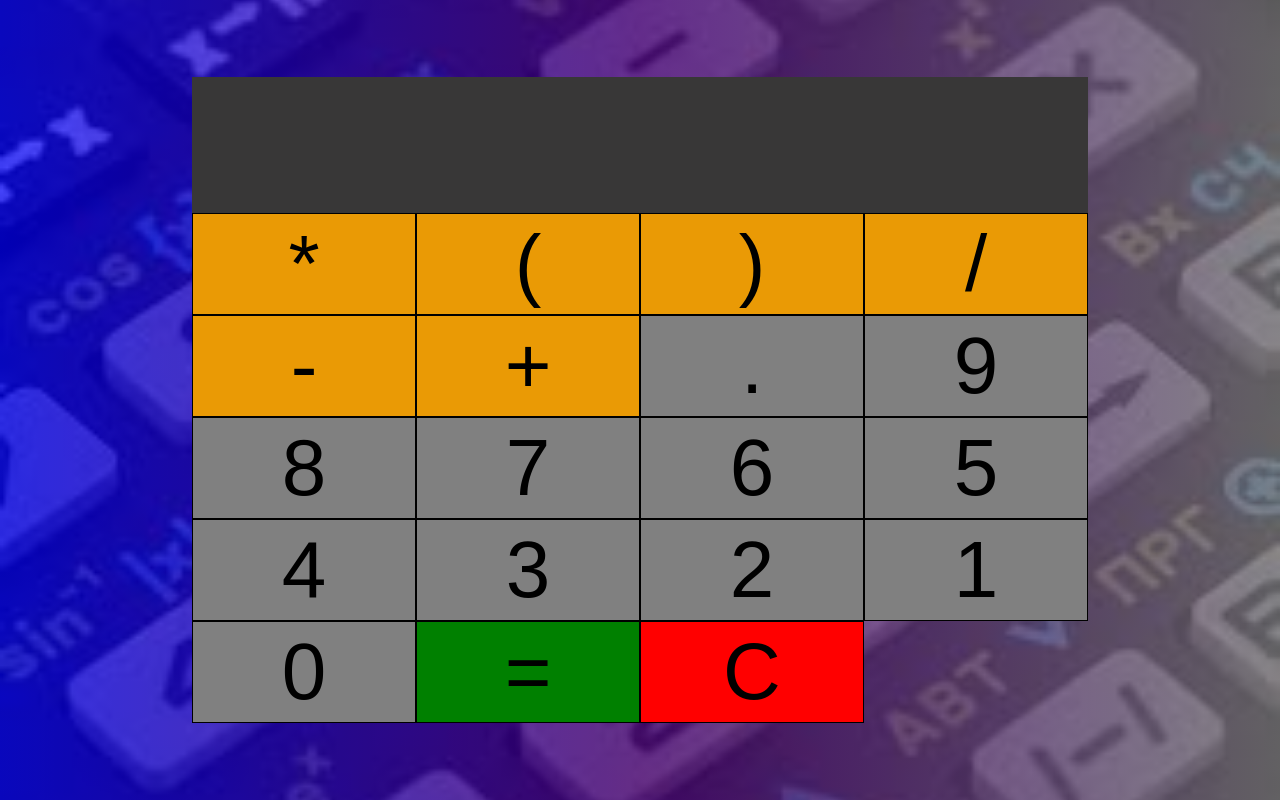
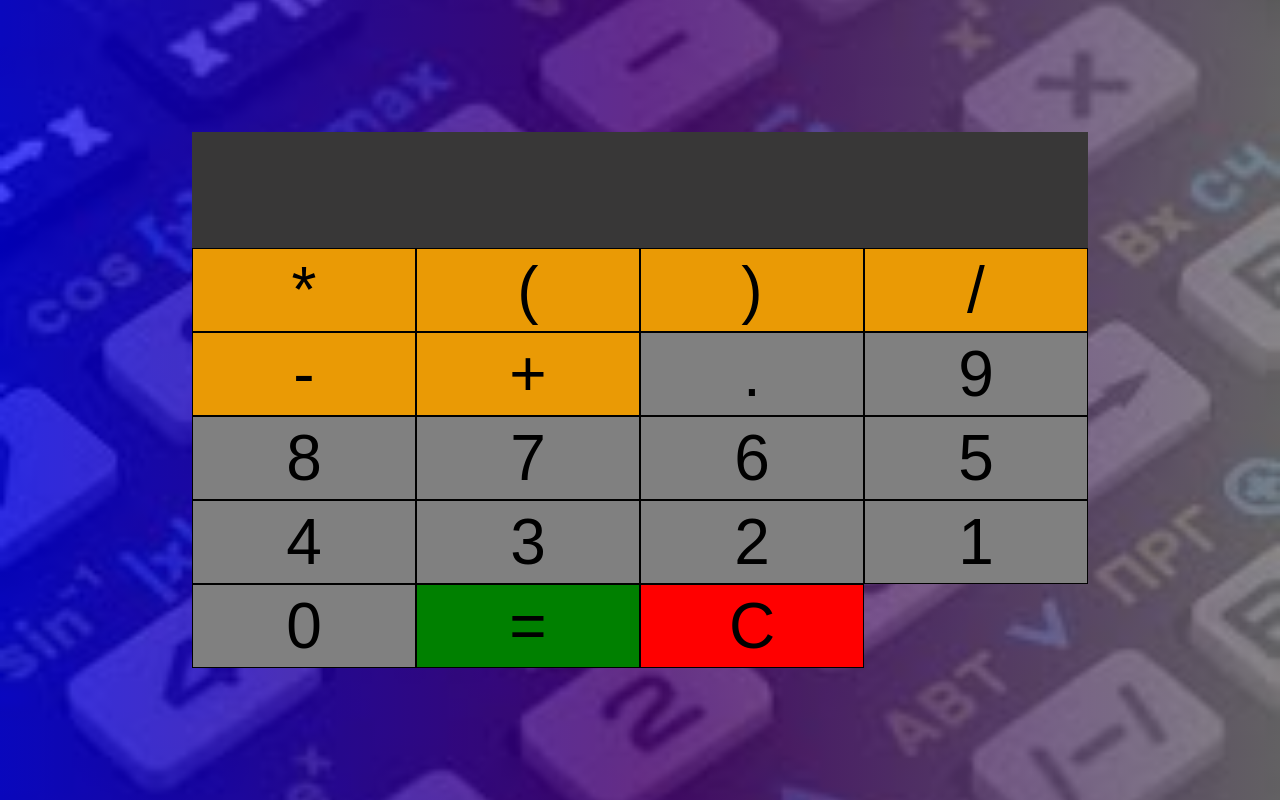
Before and after one commit to Aileswhale/Calculator, a plain HTML site: page index.html in a window 1280 px wide. Drawn offline with Linux system fonts and the light colour scheme.

Commit message:
Update style.css

```diff
--- a/style.css
+++ b/style.css
@@ -17,7 +17,7 @@ body{
 .screen{
     background-color: rgb(56, 55, 55);
     width: 100%;
-    font-size: 7rem;
+    font-size: 6rem;
     padding: 0.2rem 1rem ;
     border: none;
     color: white;
@@ -33,7 +33,7 @@ button{
     border: 1px solid black;
     padding: 0.25rem 0;
     transition: all 2s ease;
-    font-size: 5rem;
+    font-size: 4rem;
 }
 button:hover{
     background: blue;
```
